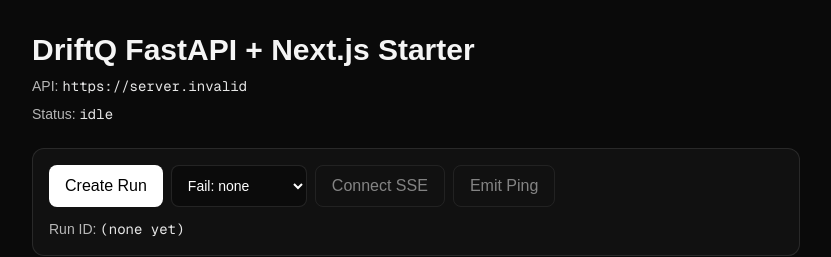
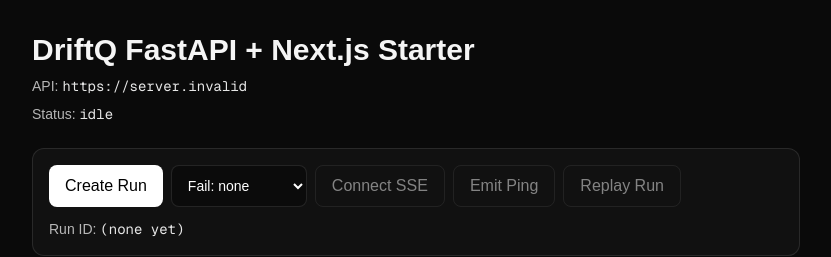
Before and after one commit to driftq-org/driftq-starter-fastapi-nextjs, a Next.js app in the folder web/: page / in a window 1280 px wide. Shown: the top 257 px of the page, without its empty margins (224-1055 px from the left). Built offline with nearby package versions, Linux system fonts and the light colour scheme; no server answers.

Commit message:
Add "Replay" button

```diff
--- a/web/app/page.tsx
+++ b/web/app/page.tsx
@@ -71,6 +71,27 @@
   const [copyStatus, setCopyStatus] = useState<string>("");
   const [failAt, setFailAt] = useState<"none" | "transform" | "tool_call">("none");
   const esRef = useRef<EventSource | null>(null);
+
+  async function replayRun() {
+    if (!runId) return;
+
+    try {
+      const res = await fetch(`${API_URL}/runs/${runId}/replay`, {
+        method: "POST",
+        headers: { "Content-Type": "application/json" },
+      });
+
+      if (!res.ok) {
+        const txt = await res.text();
+        setStatus(`replay failed: ${res.status} ${txt}`);
+        return;
+      }
+
+      setStatus("replay requested");
+    } catch (err) {
+      setStatus(`replay failed: ${(err as Error)?.message ?? "unknown error"}`);
+    }
+  }
 
   useEffect(() => {
     return () => {
@@ -258,6 +279,14 @@
             >
               Emit Ping
             </button>
+
+            <button
+              className="rounded-lg border border-white/15 px-4 py-2 disabled:opacity-50 hover:bg-white/[0.05]"
+              disabled={!runId}
+              onClick={replayRun}
+            >
+              Replay Run
+            </button>
           </div>
 
           <div className="text-sm text-white/70">
```
